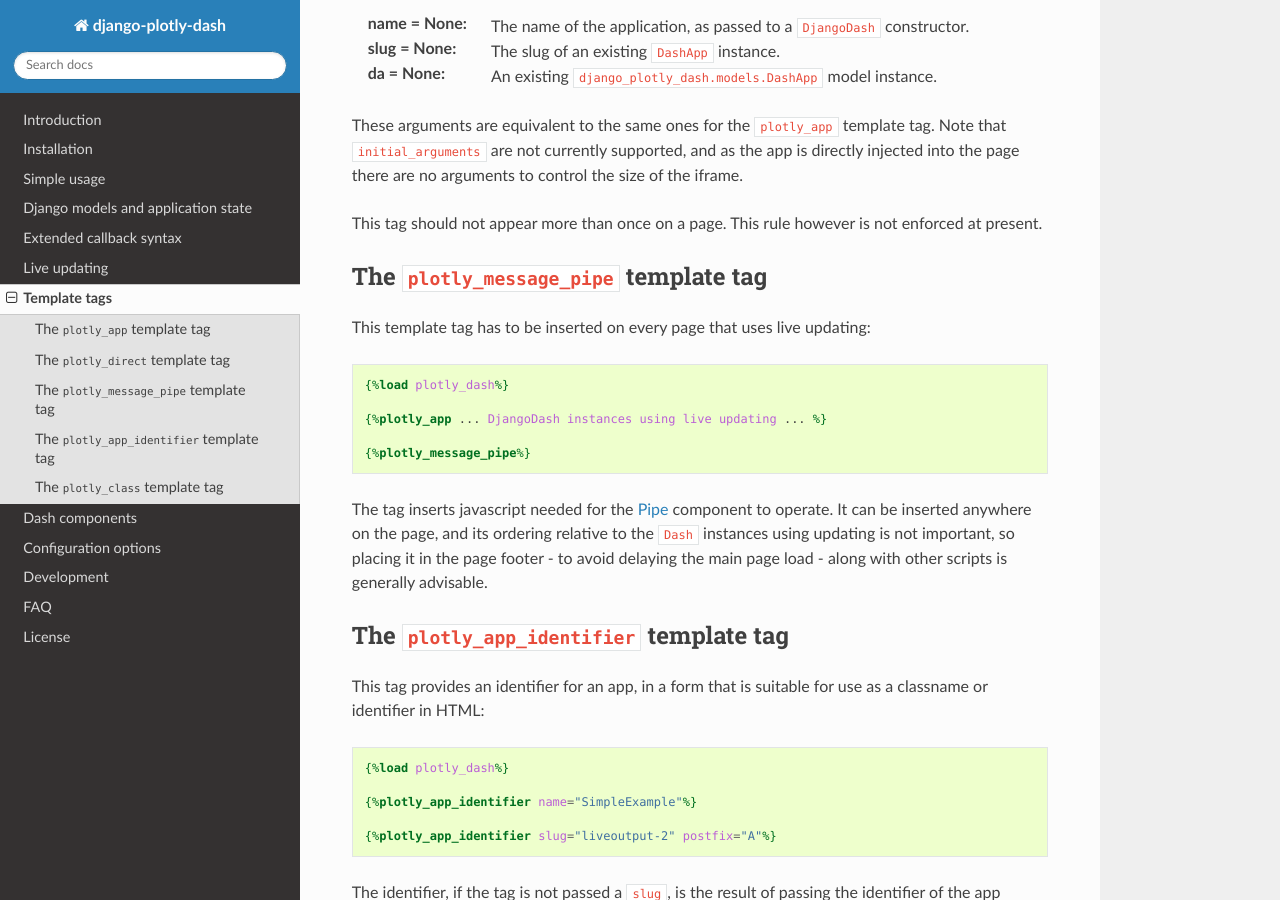
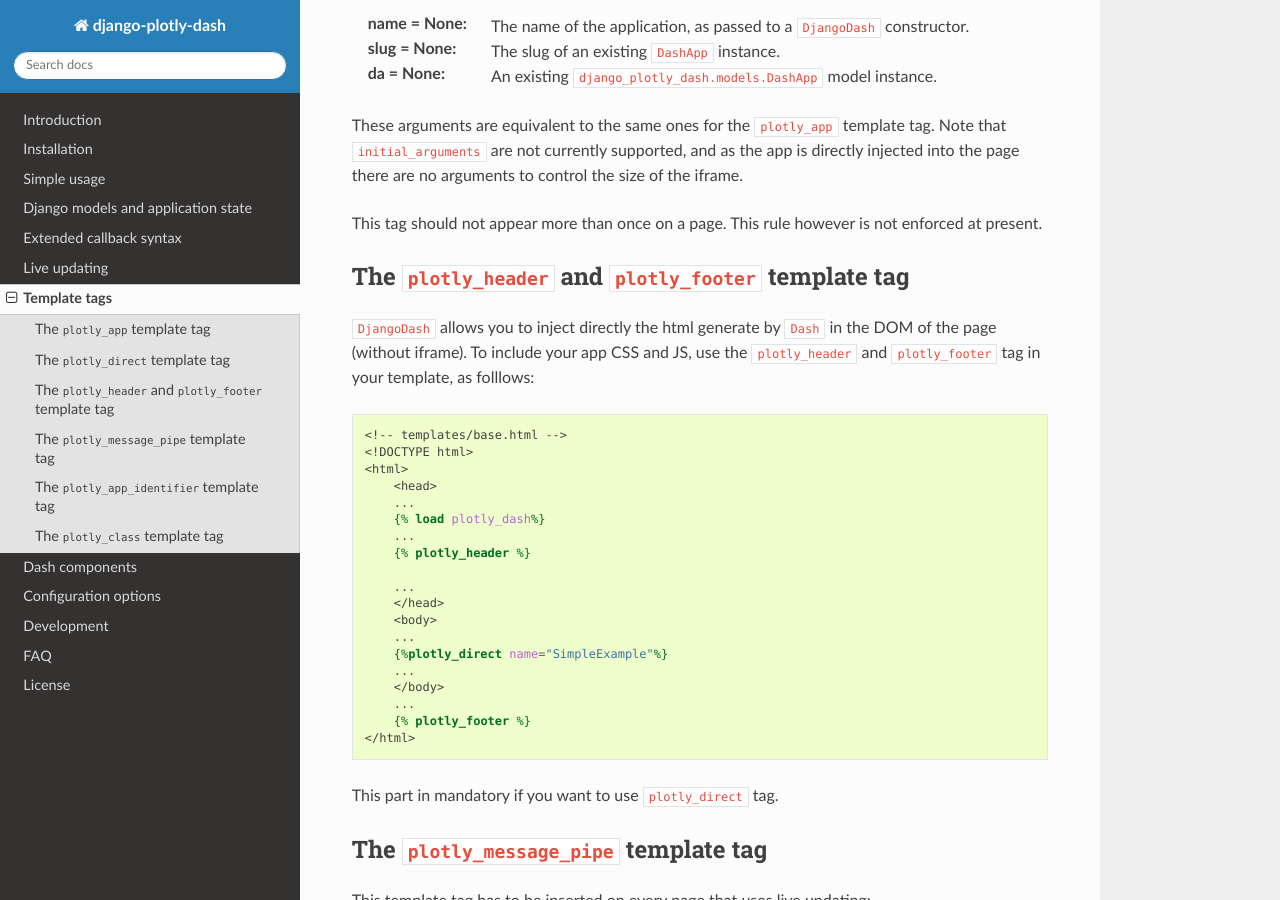
Before and after one commit to GibbsConsulting/django-plotly-dash, a Sphinx documentation site: the page built from docs/template_tags.rst, in a window 1280 px wide and 900 px high, scrolled down 1255 px. Built offline with Sphinx 7.4.7 and the Read the Docs theme 2.0.0, drawn with Linux system fonts in a browser that asks for light colours.

Commit message:
add documentation for plotly_header and plotly_footer

```diff
--- a/docs/template_tags.rst
+++ b/docs/template_tags.rst
@@ -69,6 +69,40 @@ the page there are no arguments to control the size of the iframe.
 This tag should not appear more than once on a page. This rule however is not enforced at present.
 
 .. _plotly_message_pipe:
+
+
+The ``plotly_header`` and ``plotly_footer`` template tag
+--------------------------------------------------------
+
+``DjangoDash`` allows you to inject directly the html generate by ``Dash`` in
+the DOM of the page (without iframe). To include your app CSS and JS, use the
+``plotly_header`` and ``plotly_footer`` tag in your template, as folllows:
+
+.. code-block:: jinja
+
+    <!-- templates/base.html -->
+    <!DOCTYPE html>
+    <html>
+        <head>
+        ...
+        {% load plotly_dash%}
+        ...
+        {% plotly_header %}
+
+        ...
+        </head>
+        <body>
+        ...
+        {%plotly_direct name="SimpleExample"%}
+        ...
+        </body>
+        ...
+        {% plotly_footer %}
+    </html>
+
+This part in mandatory if you want to use ``plotly_direct`` tag.
+
+
 
 The ``plotly_message_pipe`` template tag
 ----------------------------------------
```
